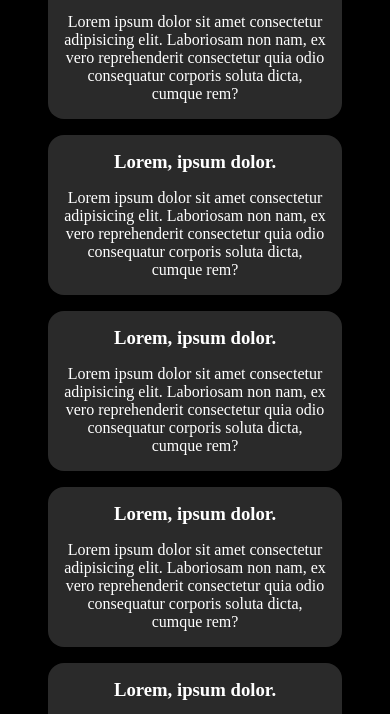
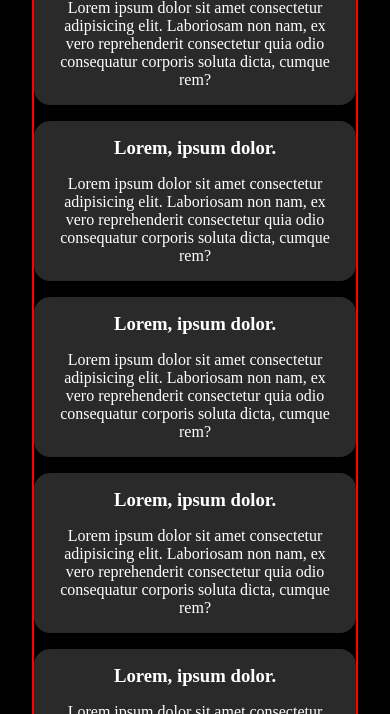
Before and after one commit to piyushNegiDev/Responsive-Design, a plain HTML site: page index.html in a window 390 px wide. Shown: the part 142-856 px from the top of the page. Drawn offline with Linux system fonts and the light colour scheme.

Commit message:
Update Css

```diff
--- a/style.css
+++ b/style.css
@@ -3,7 +3,7 @@
   margin: 0;
 }
 main {
-  padding: 3em;
+  padding: 2em;
   background-color: black;
   color: white;
   display: grid;
@@ -17,10 +17,11 @@ main {
   text-align: center;
 }
 .parent {
+  border: 2px solid red;
   display: grid;
-  grid-template-columns: repeat(4, 1fr);
+  grid-template-columns: repeat(auto-fit, minmax(300px, 1fr));
   gap: 1em;
-  justify-items: center;
+  justify-content: center;
 }
 .child {
   padding: 1em;
@@ -34,18 +35,3 @@ main {
 .child p {
   text-align: center;
 }
-@media screen and (max-width: 1200px) {
-  .parent {
-    grid-template-columns: repeat(3, 1fr);
-  }
-}
-@media screen and (max-width: 1000px) {
-  .parent {
-    grid-template-columns: repeat(2, 1fr);
-  }
-}
-@media screen and (max-width: 600px) {
-  .parent {
-    grid-template-columns: repeat(1, 1fr);
-  }
-}
```
